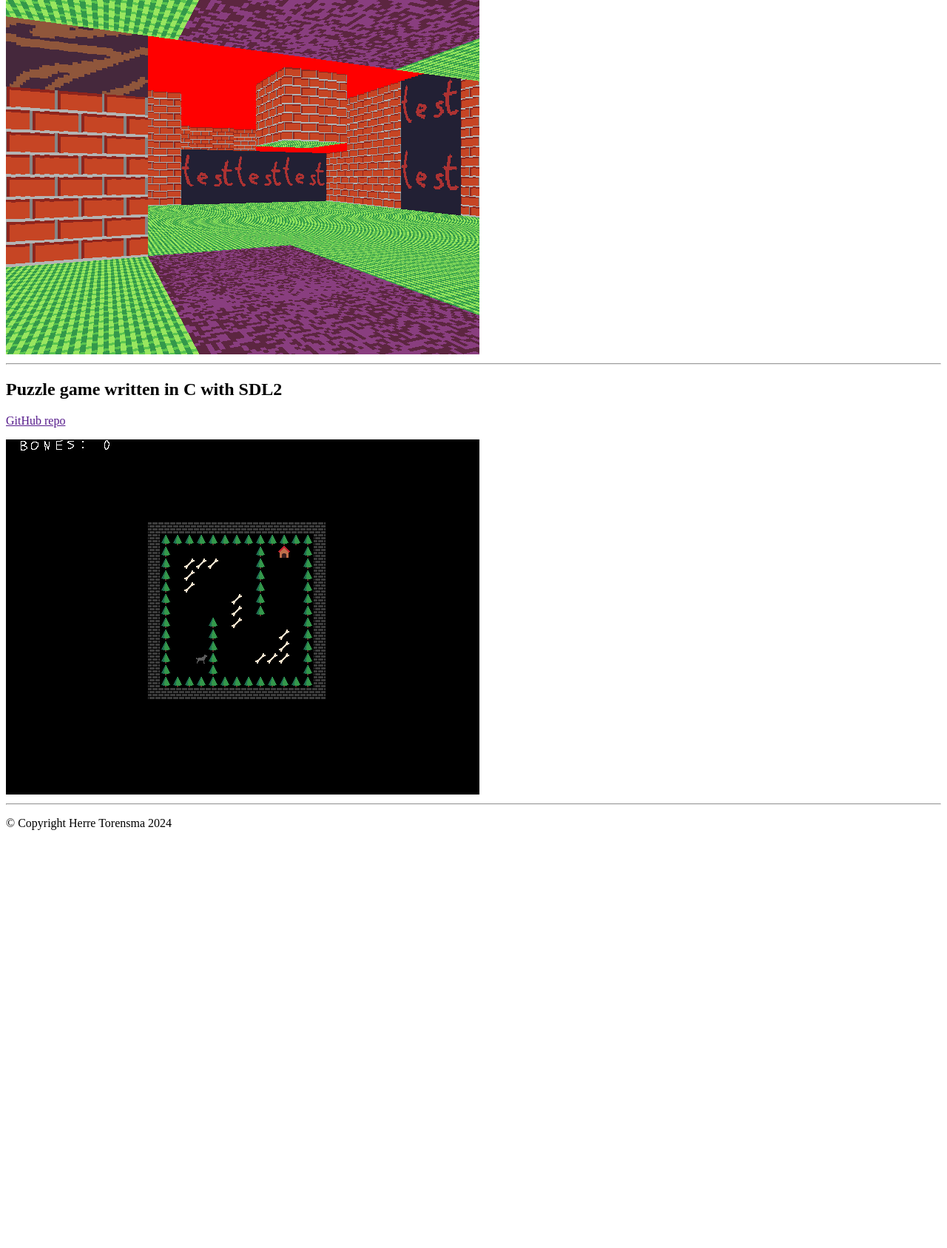
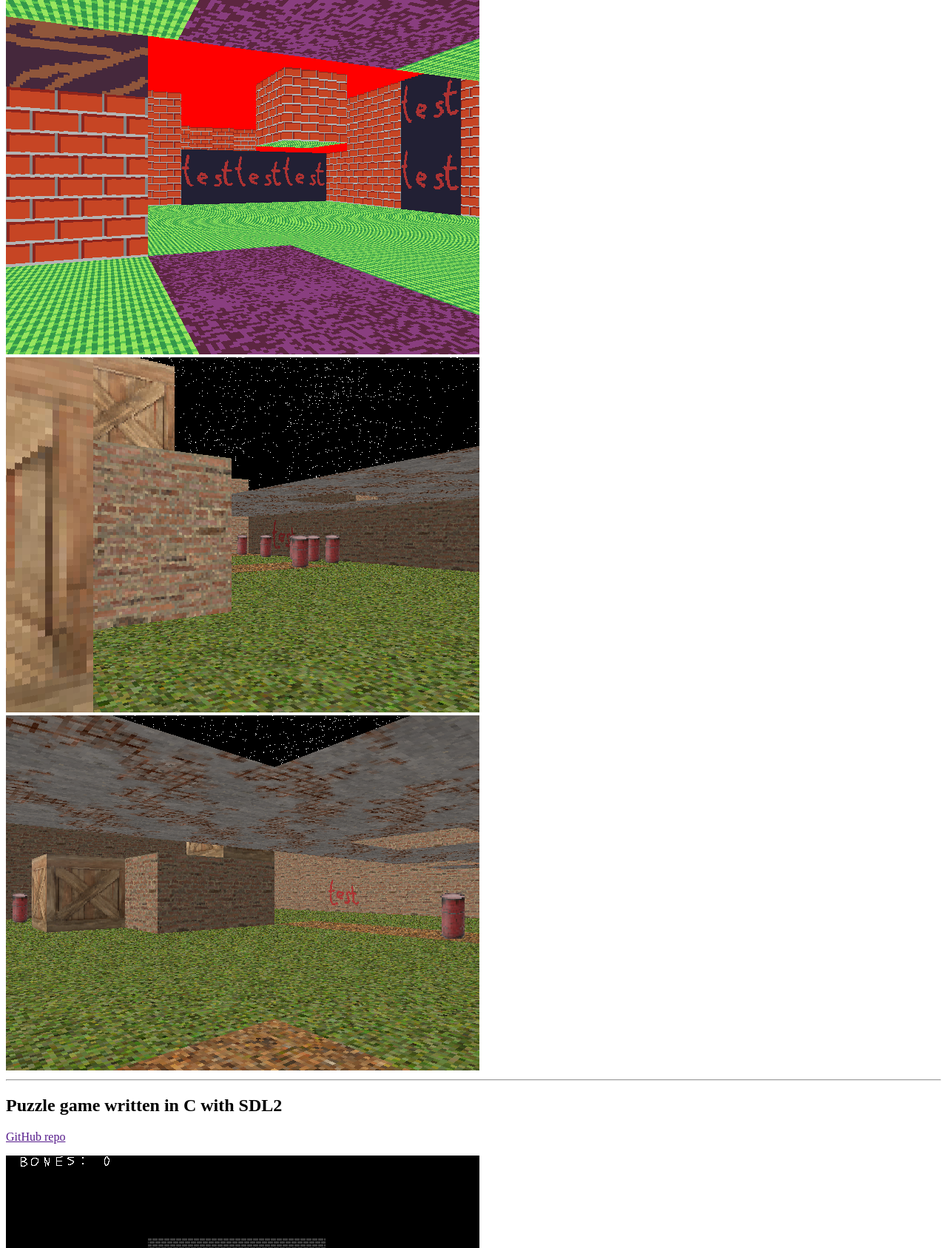
Before and after one commit to HerreTorensma/personal_website, a Flask app: page /projects in a window 1280 px wide. Shown: the part 236-1923 px from the top of the page at 74% size. Before the commit the page ends 1358 px from the top, so only its background shows below. Run offline with Flask 3, Linux system fonts and the light colour scheme.

Commit message:
Add raycaster screenshots

```diff
--- a/templates/projects.html
+++ b/templates/projects.html
@@ -17,6 +17,8 @@
     <h2>Raycasting engine written in C with SDL2</h2>
     <p><a href="">GitHub repo</a></p>
     <img src="/static/projects/raycaster.png" alt="raycaster">
+    <img src="/static/projects/raycaster2.png" alt="raycaster" width=640px>
+    <img src="/static/projects/raycaster3.png" alt="raycaster" width=640px>
     <hr>
 
     <h2>Puzzle game written in C with SDL2</h2>
```
Also changed, not shown: static/projects/raycaster2.png (added), static/projects/raycaster3.png (added).
